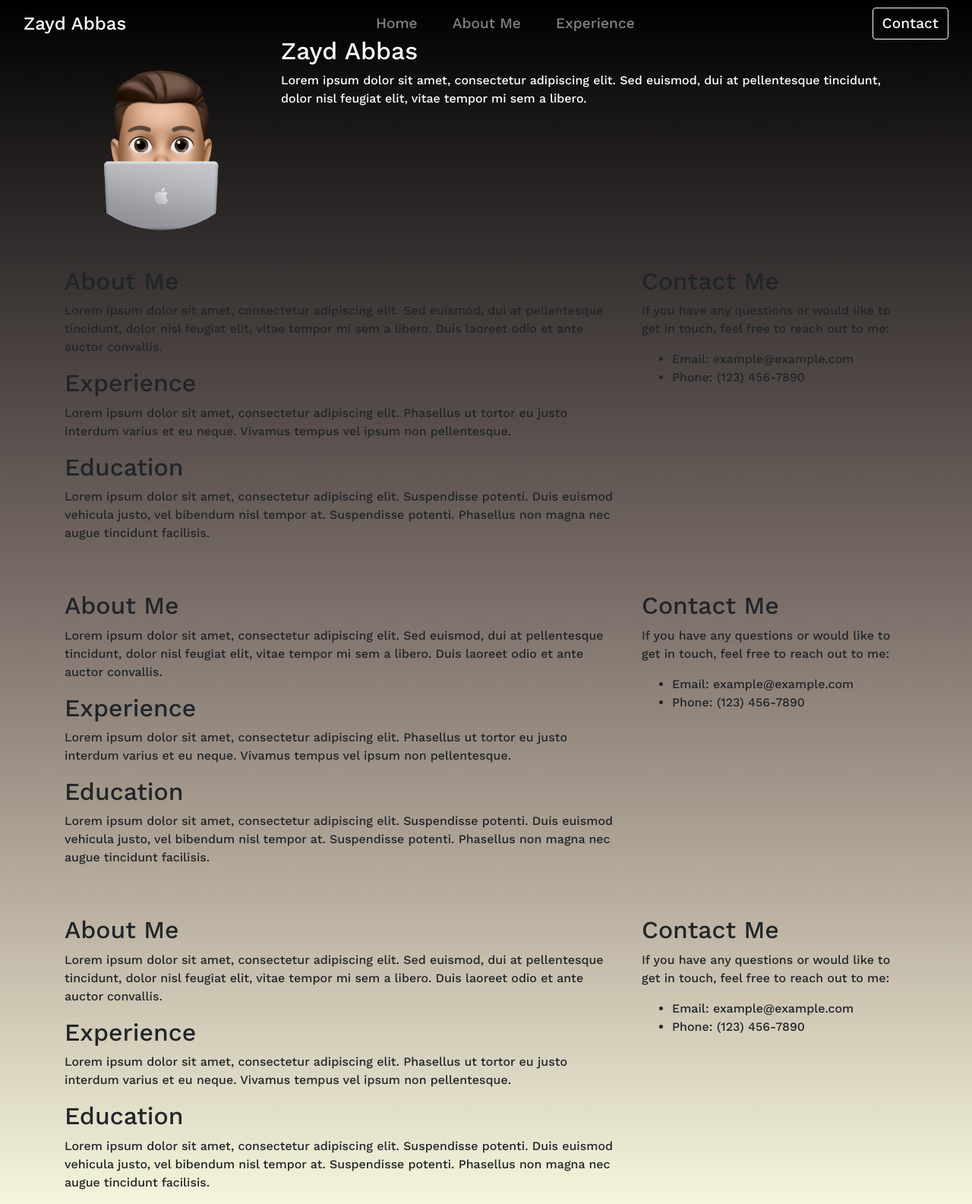
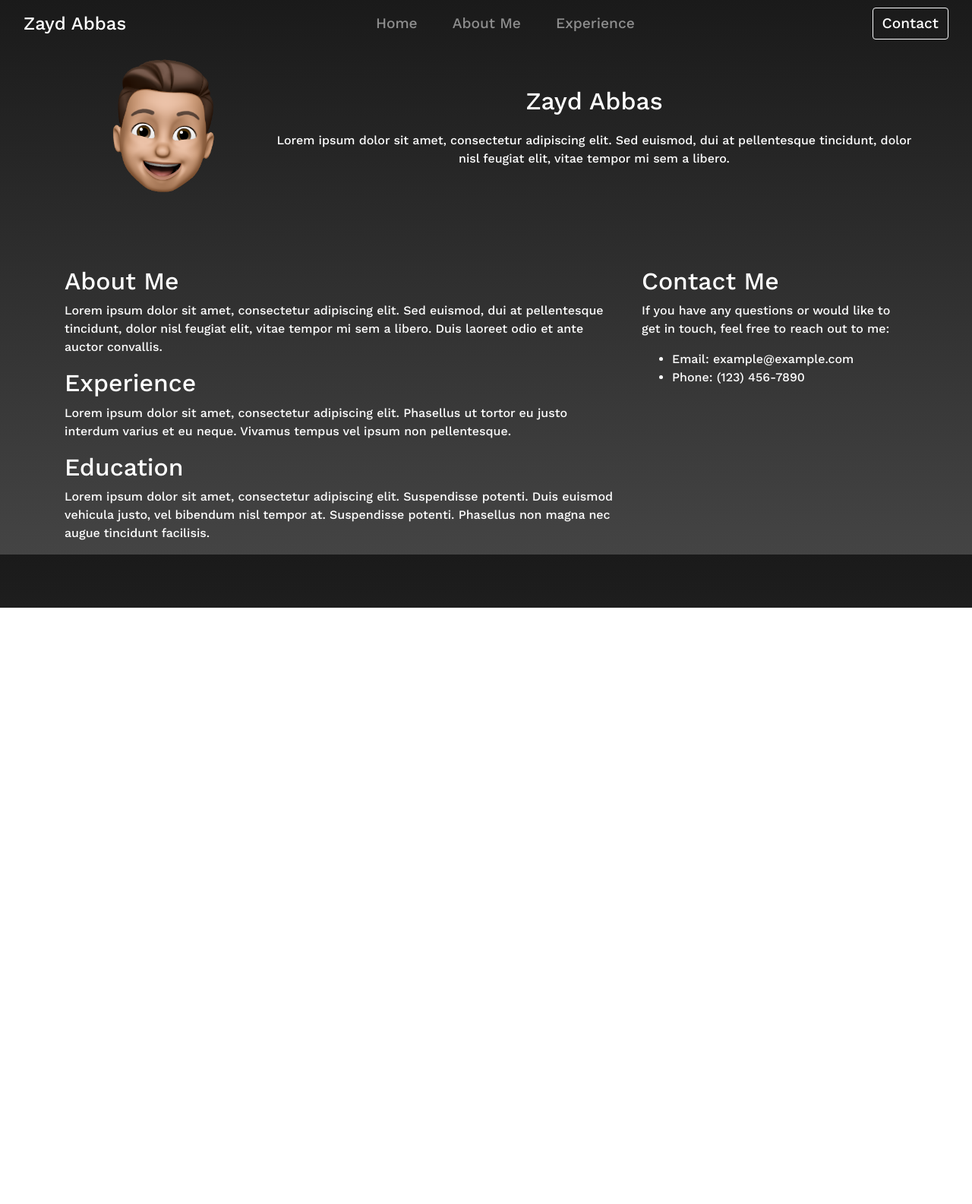
Before and after one commit to Zayd40/zaydabbas.co.uk, a plain HTML site: page index.html in a window 1280 px wide. Shown: the whole page at 76% size. After the commit the page ends 800 px from the top, so only its background shows below. Drawn offline with nearby package versions, Linux system fonts and the light colour scheme.

Commit message:
Color Changes and animation
GSAP has now been implemented. The text next to "Zayd Abbas" has been centered.

```diff
--- a/index.html
+++ b/index.html
@@ -5,11 +5,15 @@
     <meta name="viewport" content="width=device-width, initial-scale=1, shrink-to-fit=no">
     <title>Zayd Abbas</title>
     <link rel="stylesheet" href="https://stackpath.bootstrapcdn.com/bootstrap/4.5.2/css/bootstrap.min.css">
+    <script src="https://cdnjs.cloudflare.com/ajax/libs/gsap/3.9.1/gsap.min.js"></script>
     <style>
         @import url('https://fonts.googleapis.com/css2?family=Work+Sans:wght@500&display=swap');
 
         body {
-                background-image: linear-gradient(to bottom, #000000, #3e3837, #7c6f69, #baaf9f, #f5f5dc);
+            background-image: linear-gradient(to bottom, #1a1a1a, #444444);
+            margin: 0;
+            font-family: 'Work Sans', sans-serif;
+            color: #fff; /* Set the default text color to white */
         }
 
         body {
@@ -21,17 +25,28 @@
             color: #fff;
             margin-left: 15px;
         }
+
         .navbar-nav {
             margin: 0 auto;
         }
         .nav-link {
             font-size: 1.2em;
-                color: #fff;
             margin: 0 15px;
+            transition: color 0.3s;
+            color: #fff; /* Set the text color to white */
         }
         .contact-button {
             font-size: 1.2em;
             margin-right: 15px;
+            color: #fff; /* Set the text color to white */
+        }
+        .sectionzaydabbas {
+            text-align: center;
+            padding: 50px 0;
+            color: #fff; /* Set the text color to white */
+        }
+        .sectionzaydabbas h2 {
+            margin-bottom: 20px;
         }
     </style>
 </head>
@@ -56,13 +71,13 @@
             <button class="btn btn-outline-light contact-button">Contact</button>
         </div>
     </nav>
-        <!-- Content goes here -->
-        <div class="container mt-5" style="color: white;">
-            <div class="row">
+
+    <div class="container mt-5">
+        <div class="row d-flex align-items-center">
             <div class="col-md-3">
-                    <img src="1b602fdbbd0efd92a0eda999034478b3-sticker.png" alt="Profile Picture" class="rounded-circle img-fluid">
+                <img src="2cc9af63b82a21fdee85c1abd9084a13-sticker.png" alt="Profile Picture" class="rounded-circle img-fluid">
             </div>
-                <div class="col-md-9">
+            <div class="col-md-9 sectionzaydabbas">
                 <h2>Zayd Abbas</h2>
                 <p>Lorem ipsum dolor sit amet, consectetur adipiscing elit. Sed euismod, dui at pellentesque tincidunt, dolor nisl feugiat elit, vitae tempor mi sem a libero.</p>
             </div>
@@ -91,57 +106,23 @@
             </div>
         </div>
     </div>
-        <div class="container mt-5">
-            <div class="row">
-                <div class="col-lg-8">
-                    <h2>About Me</h2>
-                    <p>Lorem ipsum dolor sit amet, consectetur adipiscing elit. Sed euismod, dui at pellentesque tincidunt, dolor nisl feugiat elit, vitae tempor mi sem a libero. Duis laoreet odio et ante auctor convallis.</p>
-
-                    <h2>Experience</h2>
-                    <p>Lorem ipsum dolor sit amet, consectetur adipiscing elit. Phasellus ut tortor eu justo interdum varius et eu neque. Vivamus tempus vel ipsum non pellentesque.</p>
-
-                    <h2>Education</h2>
-                    <p>Lorem ipsum dolor sit amet, consectetur adipiscing elit. Suspendisse potenti. Duis euismod vehicula justo, vel bibendum nisl tempor at. Suspendisse potenti. Phasellus non magna nec augue tincidunt facilisis.</p>
-                </div>
-                <div class="col-lg-4">
-                    <h2>Contact Me</h2>
-                    <p>If you have any questions or would like to get in touch, feel free to reach out to me:</p>
-                    <ul>
-                        <li>Email: example@example.com</li>
-                        <li>Phone: (123) 456-7890</li>
-                    </ul>
-                </div>
-            </div>
-        </div>
-        <div class="container mt-5">
-            <div class="row">
-                <div class="col-lg-8">
-                    <h2>About Me</h2>
-                    <p>Lorem ipsum dolor sit amet, consectetur adipiscing elit. Sed euismod, dui at pellentesque tincidunt, dolor nisl feugiat elit, vitae tempor mi sem a libero. Duis laoreet odio et ante auctor convallis.</p>
-
-                    <h2>Experience</h2>
-                    <p>Lorem ipsum dolor sit amet, consectetur adipiscing elit. Phasellus ut tortor eu justo interdum varius et eu neque. Vivamus tempus vel ipsum non pellentesque.</p>
-
-                    <h2>Education</h2>
-                    <p>Lorem ipsum dolor sit amet, consectetur adipiscing elit. Suspendisse potenti. Duis euismod vehicula justo, vel bibendum nisl tempor at. Suspendisse potenti. Phasellus non magna nec augue tincidunt facilisis.</p>
-                </div>
-                <div class="col-lg-4">
-                    <h2>Contact Me</h2>
-                    <p>If you have any questions or would like to get in touch, feel free to reach out to me:</p>
-                    <ul>
-                        <li>Email: example@example.com</li>
-                        <li>Phone: (123) 456-7890</li>
-                    </ul>
-                </div>
-            </div>
-        </div>
-
-
 
     <!-- Bootstrap JavaScript dependencies -->
     <script src="https://code.jquery.com/jquery-3.5.1.slim.min.js"></script>
     <script src="https://cdn.jsdelivr.net/npm/@popperjs/core@2.9.1/dist/umd/popper.min.js"></script>
     <script src="https://stackpath.bootstrapcdn.com/bootstrap/4.5.2/js/bootstrap.min.js"></script>
 
+    <script>
+        // Wait for the document to fully load
+        document.addEventListener("DOMContentLoaded", function() {
+            // Define the animation
+            gsap.from(".sectionzaydabbas", {
+                opacity: 0,
+                y: 50,
+                duration: 1,
+                ease: "power2.out"
+            });
+        });
+    </script>
 </body>
 </html>
```
Also changed, not shown: 1b602fdbbd0efd92a0eda999034478b3-sticker.png (deleted), 2cc9af63b82a21fdee85c1abd9084a13-sticker.png (added), 315b976e08941443365731da713232b4-sticker.png (added). Lines whose indentation alone changed are shown as unchanged.
